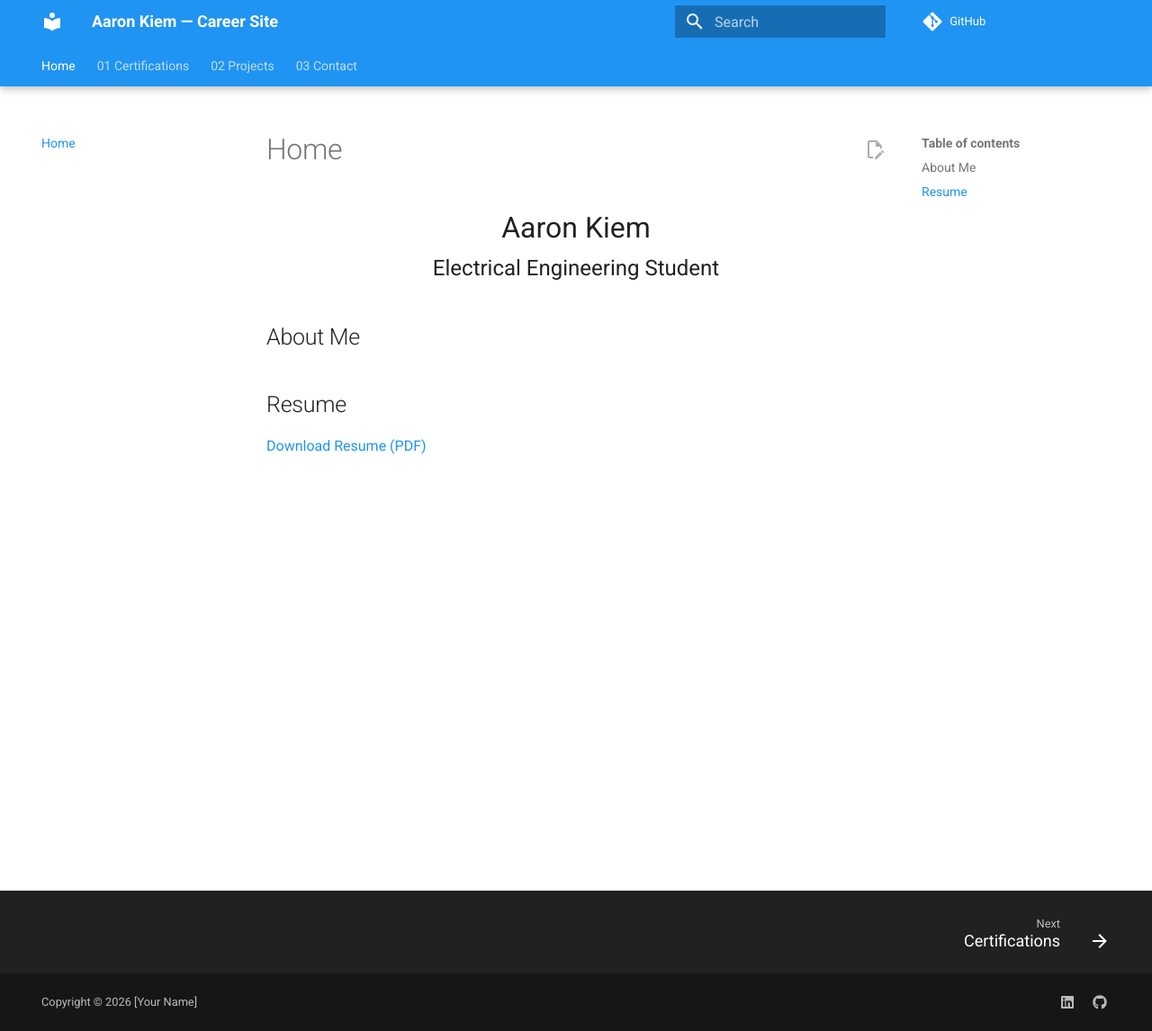
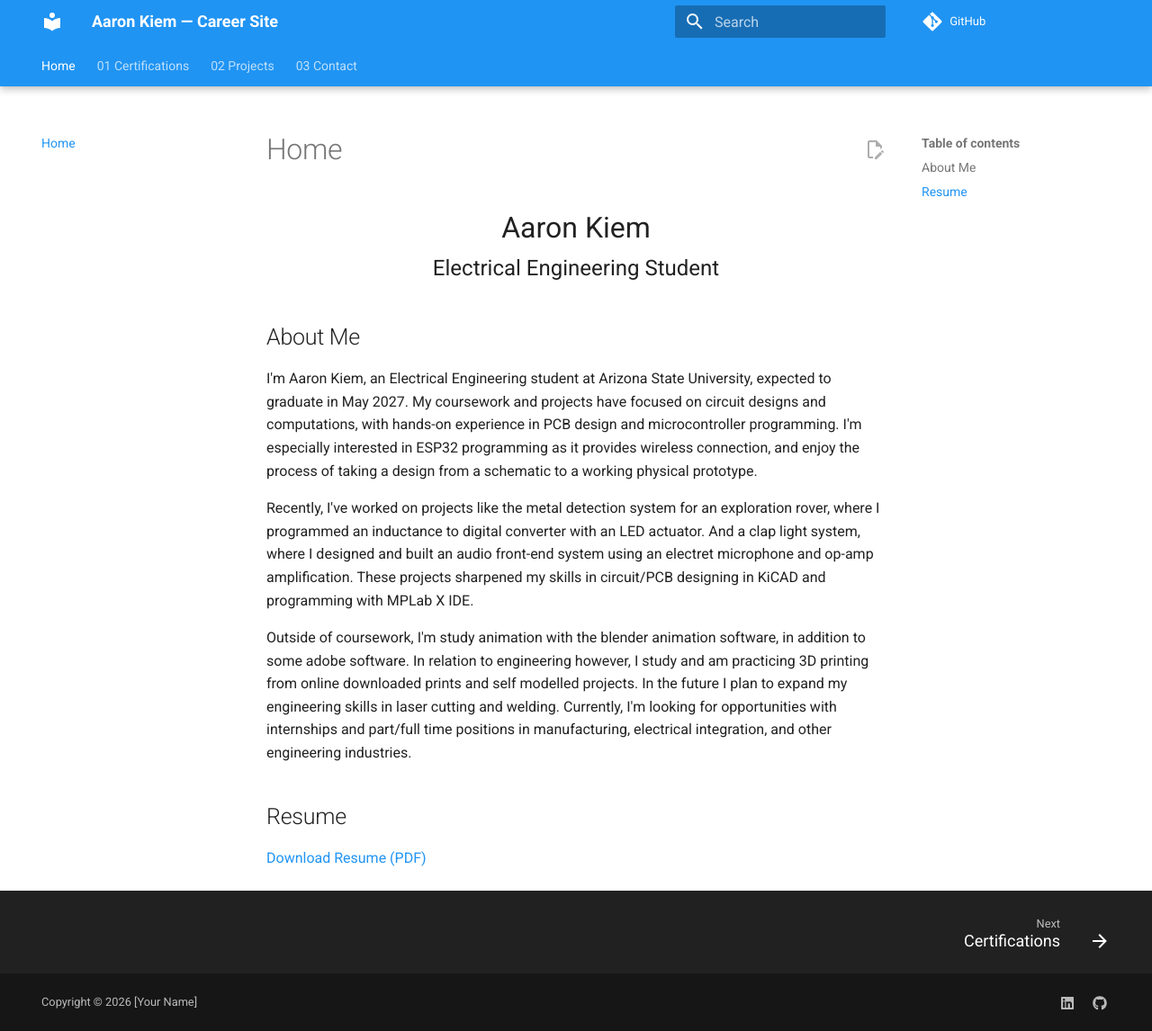
Before and after one commit to aaron09642/Career, an MkDocs documentation site: the page built from docs/index.md, in a window 1280 px wide and 1146 px high. Shown: the whole window at 90% size. Built offline with MkDocs 1.6.1 and Material for MkDocs 9.7.7, drawn with Linux system fonts in a browser that asks for light colours; comment, search, counter and statistics services are not loaded.

Commit message:
Revise About Me section in index.md
Updated personal bio with educational background, project experience, and future aspirations.

```diff
--- a/docs/index.md
+++ b/docs/index.md
@@ -8,7 +8,11 @@ title: Home
 
 ## About Me
 
-<!-- Paste your resume summary / bio here -->
+I'm Aaron Kiem, an Electrical Engineering student at Arizona State University, expected to graduate in May 2027. My coursework and projects have focused on circuit designs and computations, with hands-on experience in PCB design and microcontroller programming. I'm especially interested in ESP32 programming as it provides wireless connection, and enjoy the process of taking a design from a schematic to a working physical prototype.
+
+Recently, I've worked on projects like the metal detection system for an exploration rover, where I programmed an inductance to digital converter with an LED actuator. And a clap light system, where I designed and built an audio front-end system using an electret microphone and op-amp amplification. These projects sharpened my skills in circuit/PCB designing in KiCAD and programming with MPLab X IDE.
+
+Outside of coursework, I'm study animation with the blender animation software, in addition to some adobe software. In relation to engineering however, I study and am practicing 3D printing from online downloaded prints and self modelled projects. In the future I plan to expand my engineering skills in laser cutting and welding. Currently, I'm looking for opportunities with internships and part/full time positions in manufacturing, electrical integration, and other engineering industries.
 
 ## Resume
 
```
